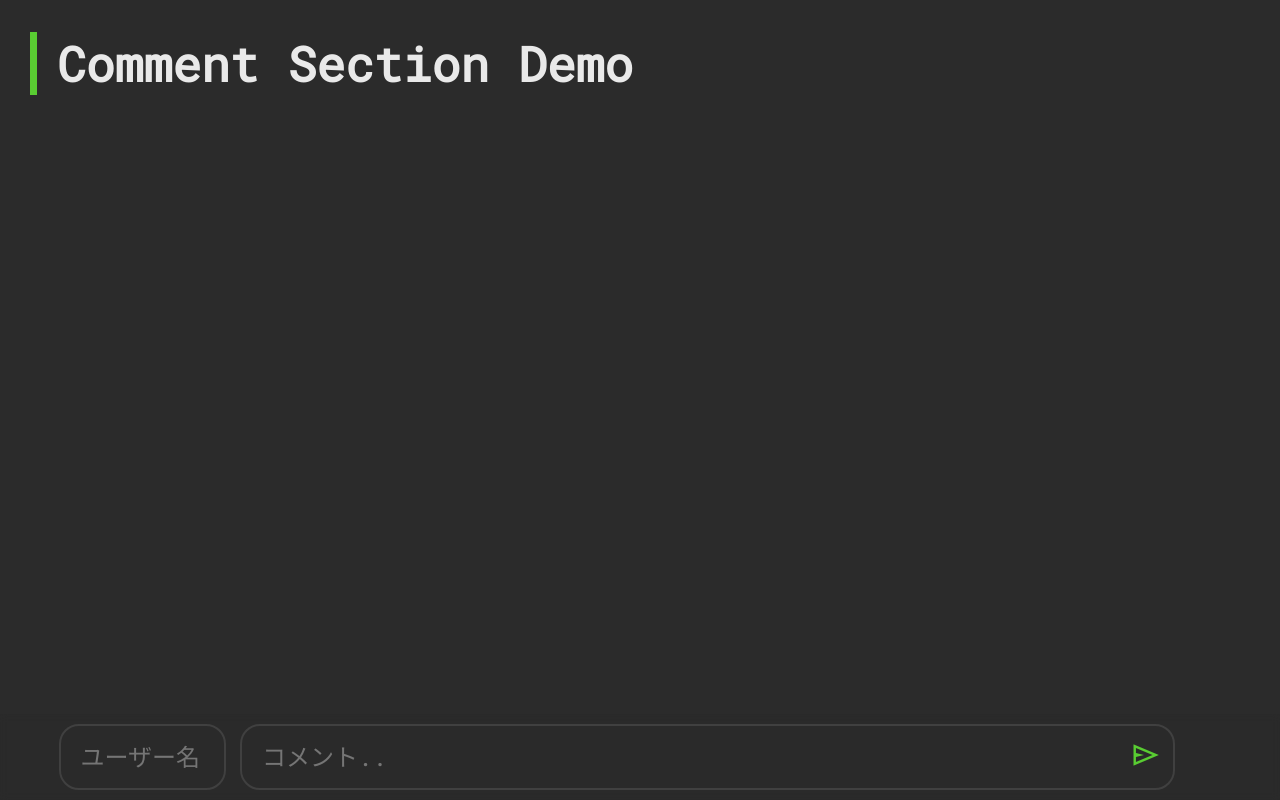
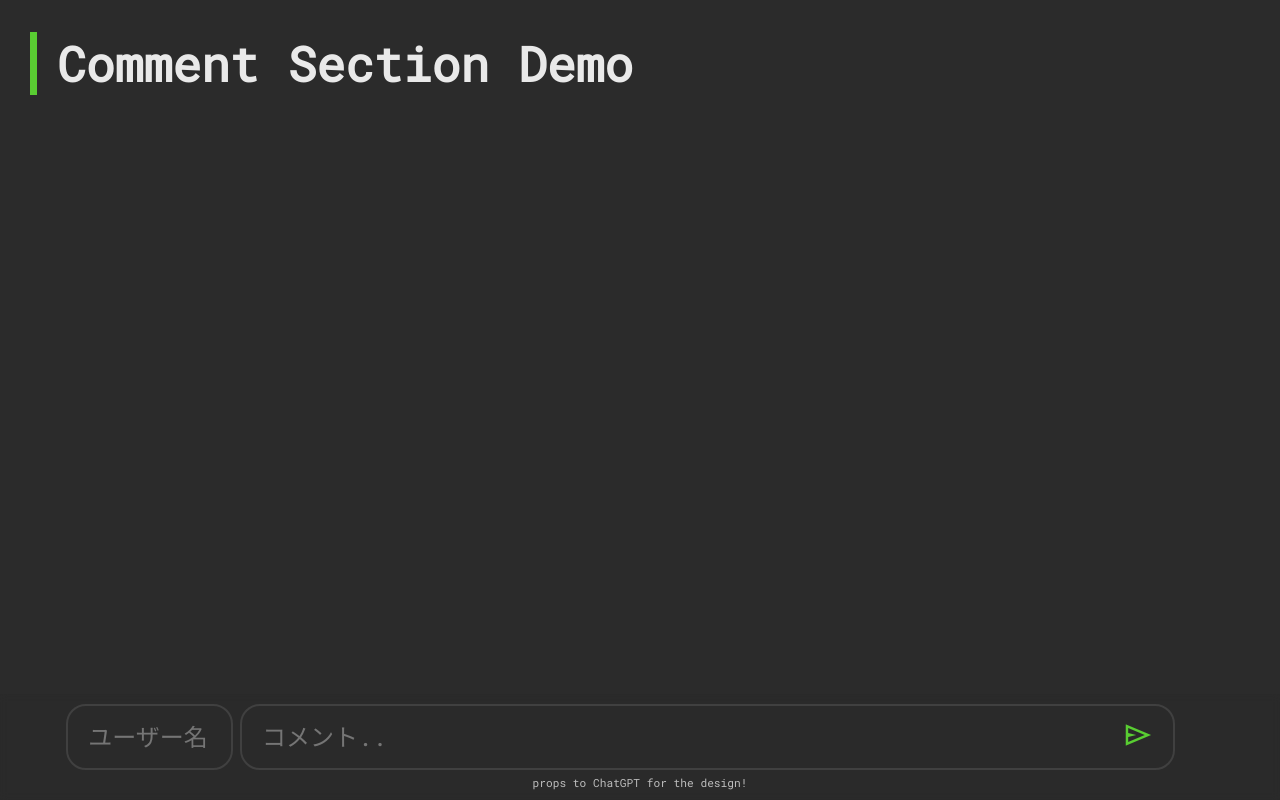
Before and after one commit to 96sho/webappBuildingTutorial, a plain HTML site: page index.html in a window 1280 px wide. Drawn offline with nearby package versions, Linux system fonts and the light colour scheme; no server answers.

Commit message:
update on index.html

```diff
--- a/index.html
+++ b/index.html
@@ -18,6 +18,7 @@
             <input type="text" id="username-field" placeholder="ユーザー名">
             <input type="text" id="comment-field" placeholder="コメント..">
             <span class="material-symbols-outlined" id="send-button" onclick="sendComment();">send</span>
+            <p>props to ChatGPT for the design!</p>
         </div>
     </div>
 </body>
@@ -28,6 +29,7 @@
         --primaryColorLight: rgb(64, 64, 64);
         --primaryColorDark: rgb(30, 30, 30);
         --primaryComplimentary: rgb(233, 233, 233);
+        --primaryComplimentaryDark:rgb(190, 190, 190);
         --accentColor: rgb(89, 205, 50);
         --accentColorLight: rgb(86, 232, 37);
         --accentColorDark: rgb(76, 176, 42);
@@ -92,6 +94,13 @@
         padding: 10px;
         display: flex;
         justify-content: center;
+        text-align: center;
+        font-size: 0.7rem;
+        color: var(--primaryComplimentaryDark);
+    }
+    #comment-field-container p {
+        margin: 0;
+        margin-top: 5px;
     }
     #top{
         border-left: 7px solid var(--accentColor);
```
